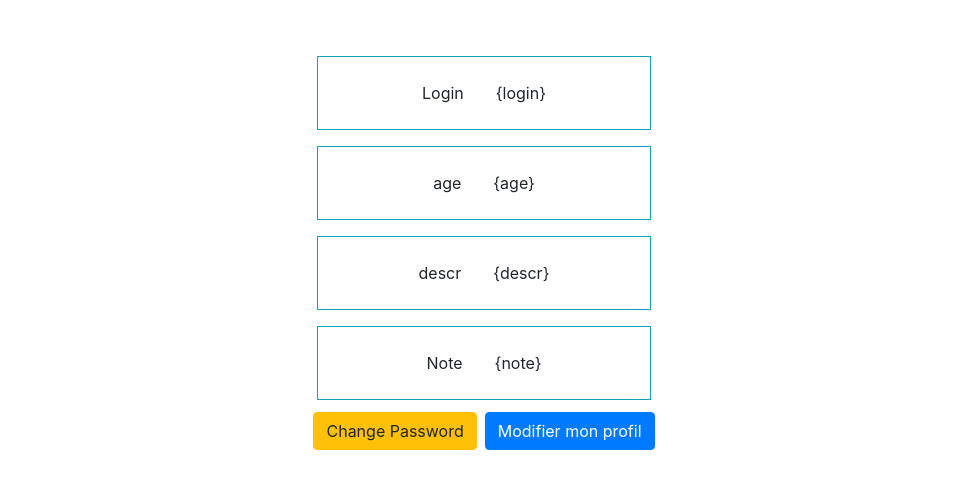
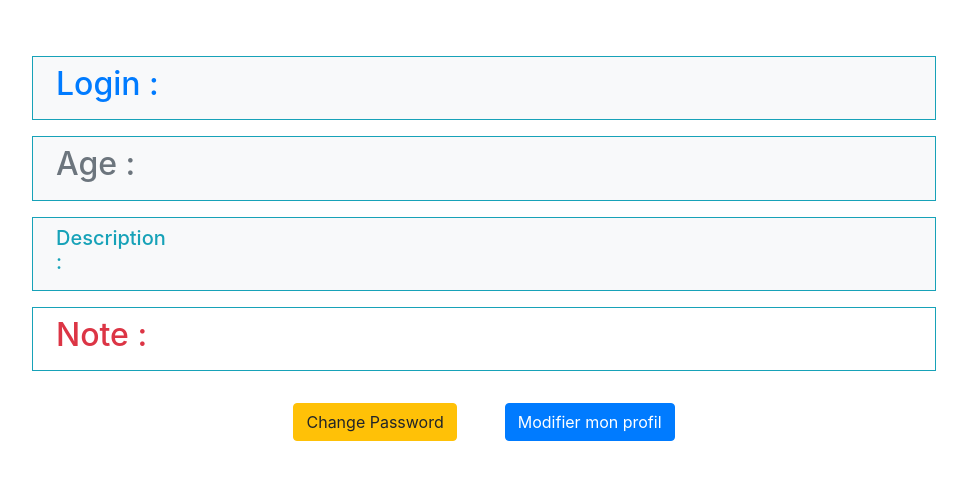
Before and after one commit to Splinntz/ProjetWeb, a Symfony app: template templates/userSpace/userSpace.html.twig in a window 1280 px wide. Shown: the part 62-551 px from the top of the page, without its empty margins (134-1101 px from the left). Run offline with Twig, Linux system fonts and the light colour scheme; the template is opened without the code that fills it, so the values that code supplies are empty; some libraries are stand-ins or nearby versions.

Commit message:
ModifyProfil is working

```diff
--- a/src/Controller/UserSpaceController.php
+++ b/src/Controller/UserSpaceController.php
@@ -33,7 +33,7 @@ class UserSpaceController extends AbstractController
     {
         //return new Response('OMG! My first Symfony page! :D');
 
-        return $this->render('userSpace/userSpace.html.twig');
+        return $this->render('userSpace/userSpace.html.twig', ['user'=>$this->getUser()]);
     }
 
     /**
@@ -62,7 +62,7 @@ class UserSpaceController extends AbstractController
             $objectManager->persist($user);
             $objectManager->flush();
 
-            return $this->redirectToRoute('homepage', [
+            return $this->redirectToRoute('userSpace', [
                 'slug' => $user->getLogin(),
             ]);
         }
--- a/templates/userSpace/userSpace.html.twig
+++ b/templates/userSpace/userSpace.html.twig
@@ -1,58 +1,60 @@
 {% extends 'base.html.twig' %}
 
 {% block body %}
-    <div class="container m-5">
+    <div class="container m-5 ">
         <div class="row">
-            <div class="col-sm-4 offset-sm-4">
-                <div class=" p-2 m-2 border border-info d-flex justify-content-center">
-                    <div class="m-3">
-                        Login
+            <div class="col-sm-10 offset-sm-1">
+                <div class=" p-2 m-2 border border-info row bg-light text-primary">
+                    <div class="col-sm-4">
+                        <h2>Login :</h2>
                     </div>
-                    <div class="m-3">
-                        {login}
+                    <div class="col-sm-4 offset-sm-4 font-italic">
+                        <h3>{{ user.getLogin() }}</h3>
                     </div>
                 </div>
             </div>
         </div>
         <div class="row">
-            <div class="col-sm-4 offset-sm-4">
-                <div class=" p-2 m-2 border border-info d-flex justify-content-center">
-                    <div class="m-3">
-                        age
+            <div class="col-sm-10 offset-sm-1">
+                <div class=" p-2 m-2 border border-info row bg-light text-secondary">
+                    <div class="col-sm-4">
+                        <h2> Age :</h2>
                     </div>
-                    <div class="m-3">
-                        {age}
+                    <div class="col-sm-4 offset-sm-4 font-italic">
+                        <h3> {{ user.getAge() }}</h3>
                     </div>
                 </div>
             </div>
         </div>
         <div class="row">
-            <div class="col-sm-4 offset-sm-4">
-                <div class=" p-2 m-2 border border-info d-flex justify-content-center">
-                    <div class="m-3">
-                        descr
+            <div class="col-sm-10 offset-sm-1">
+                <div class=" p-2 m-2 border border-info row bg-light text-info">
+                    <div class="col-sm-2">
+                        <h5>Description :</h5>
                     </div>
-                    <div class="m-3">
-                        {descr}
+                    <div class="col-sm-8 font-italic text-break text-truncate">
+                        <div class="d-flex justify-content-end">
+                            {{ user.getDescription() }}
+                        </div>
                     </div>
                 </div>
             </div>
         </div>
         <div class="row">
-            <div class="col-sm-4 offset-sm-4">
-                <div class=" p-2 m-2 border border-info d-flex justify-content-center">
-                    <div class="m-3">
-                        Note
+            <div class="col-sm-10 offset-sm-1">
+                <div class=" p-2 m-2 border border-info row text-danger">
+                    <div class="col-sm-4">
+                        <h2>Note :</h2>
                     </div>
-                    <div class="m-3">
-                        {note}
+                    <div class="col-sm-4 offset-sm-4 font-italic">
+                        <h3>{{ user.getNote() }}</h3>
                     </div>
                 </div>
             </div>
         </div>
         <div class="d-flex justify-content-center">
-            <a class="btn btn-warning m-1">Change Password</a>
-            <a class="btn btn-primary m-1" href="/modifyProfil">Modifier mon profil</a>
+            <a class="btn btn-warning m-4">Change Password</a>
+            <a class="btn btn-primary m-4" href="/modifyProfil">Modifier mon profil</a>
         </div>
     </div>
 {% endblock %}
```
